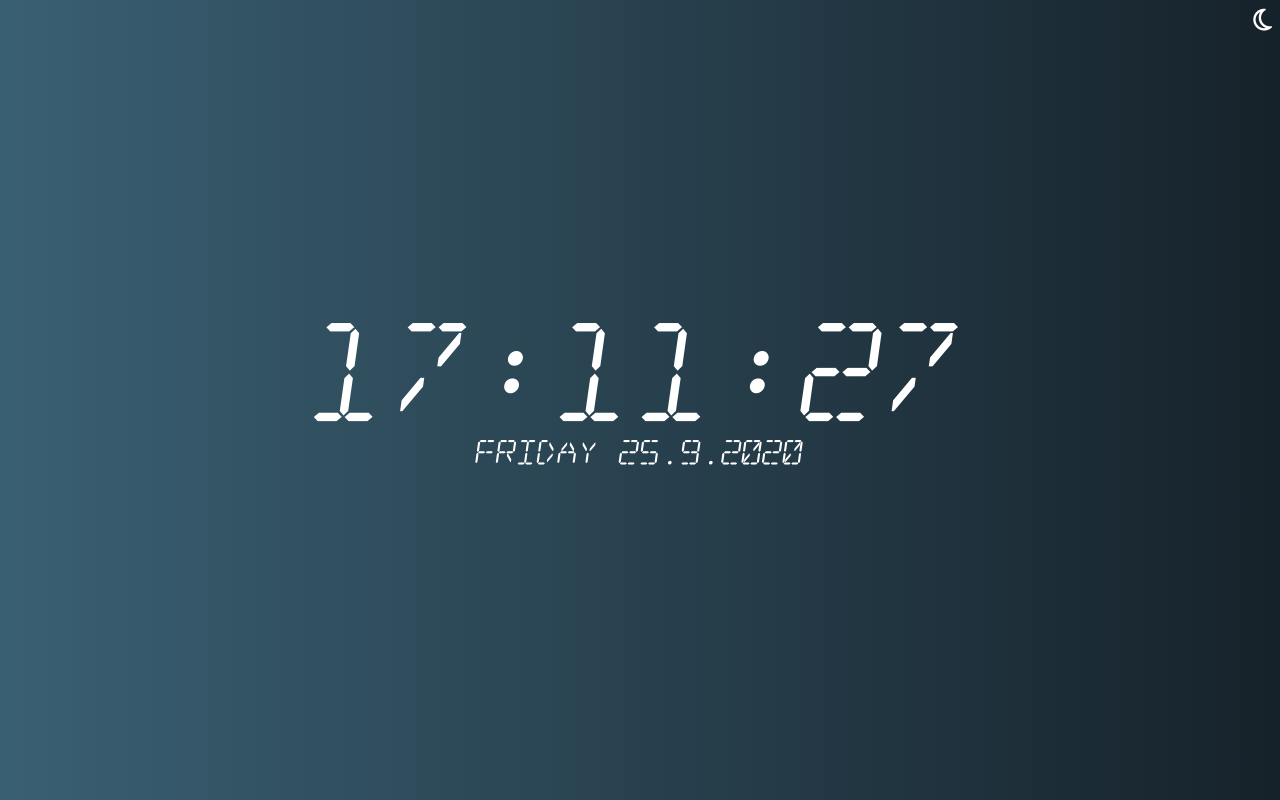
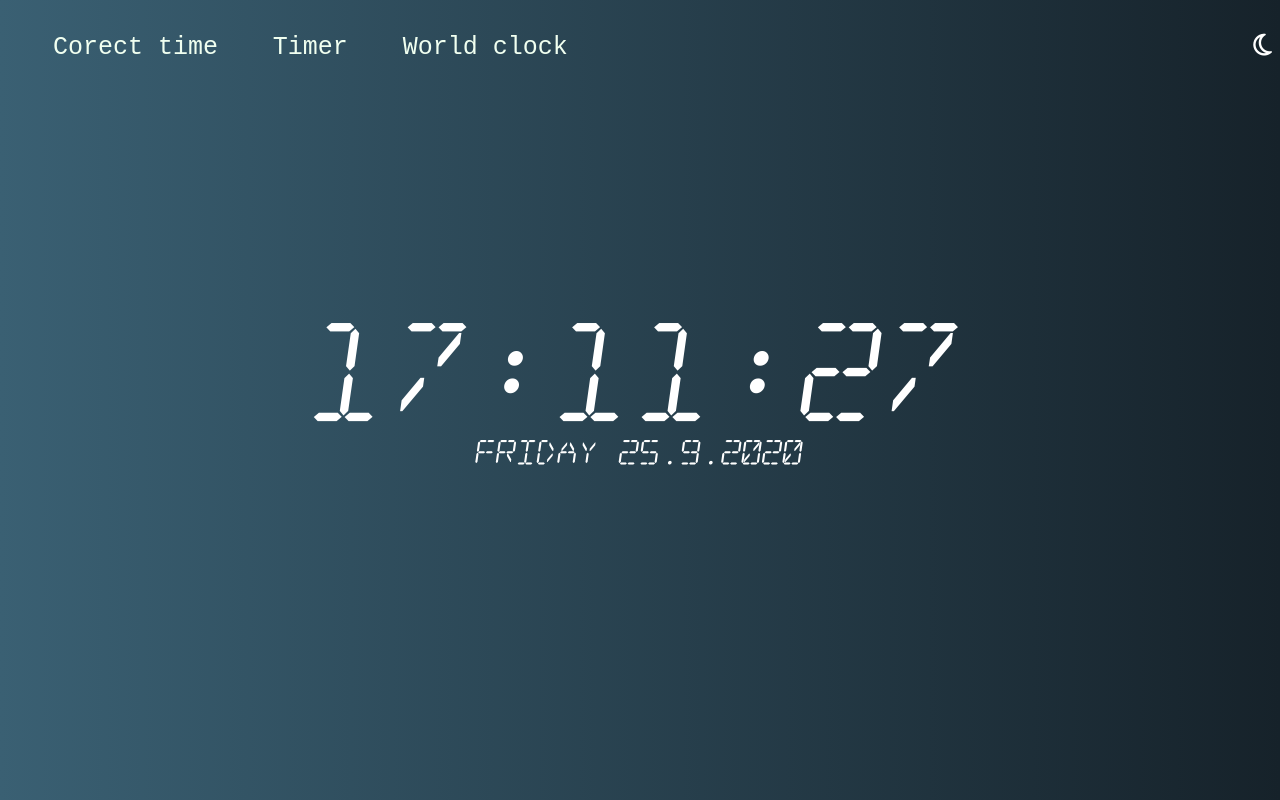
Before and after one commit to urosbmx/Digital-clock, a plain HTML site: page index.html in a window 1280 px wide. Drawn offline with Linux system fonts and the light colour scheme.

Commit message:
Napravljena komponenta za navigaciju JS

```diff
--- a/index.html
+++ b/index.html
@@ -7,7 +7,18 @@
     <script src="https://kit.fontawesome.com/3a6f621107.js" crossorigin="anonymous"></script>
 </head>
 <body id="thema" class="day">
-<nav><i id="MyElement"class="far fa-moon"></i></nav>
+<nav>
+    <div class="navigation">
+        <ul>
+            <li class="one"><a href="index.html">Corect time</a></li>
+            <li class="two"><a href="timer.html">Timer</a></li>
+            <li class="three"><a href="world-clock.html">World clock</a></li>
+            <i id="MyElement"class="far fa-moon"></i>
+        </ul>
+    </div>
+
+
+</nav>
 
     <div id="center-time">
         <div id="corect-time"></div>
--- a/stil.css
+++ b/stil.css
@@ -40,9 +40,37 @@
 
 }
 
+/* Navigacija flex */
 nav{
     /* background-color: teal; */
-    cursor: pointer;
     font-size: 25px;
     float: right;
+    display: block;
+    width: 100%;
 }
+.navigation ul{
+    display: flex;
+    font-family: 'Courier New', Courier, monospace;
+}
+.navigation li {
+    list-style: none;
+    justify-content: space-around;
+    flex: 1;
+    cursor: pointer;
+    text-align: center;
+
+}
+.fa-moon{
+    flex: 4;
+    text-align: right;
+    cursor: pointer;
+}
+
+.navigation li:hover{
+
+    text-decoration: underline;
+}
+.navigation a{
+    color: honeydew;
+    text-decoration: none;
+}
```
Also changed, not shown: navigation.js (added, +29 -0 lines), timer.html (added, +16 -0 lines), world-clock.html (added, +18 -0 lines).
